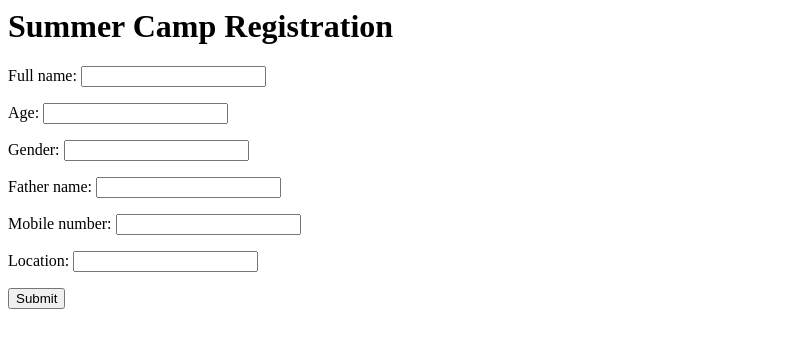
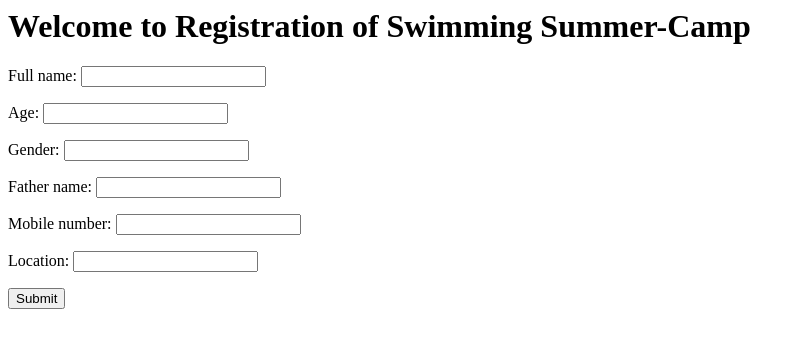
Before and after one commit to vinod-kha/summercamp-registration-python-django, a Django app: page /registration/ in a window 1280 px wide. Shown: the top 348 px of the page, without its empty margins (0-805 px from the left). Run offline with Django 4.2, Linux system fonts and the light colour scheme.

Commit message:
auto-commit

```diff
--- a/registration/templates/registration/register.html
+++ b/registration/templates/registration/register.html
@@ -1,4 +1,4 @@
-<h1>Summer Camp Registration</h1>
+<h1>Welcome to Registration of Swimming Summer-Camp </h1>
 <form method="post">
     {% csrf_token %}
     {{ form.as_p }}
```
Also changed, not shown: db.sqlite3 (added), registration/__init__.py (deleted), registration/migrations/__init__.py (deleted), summercamp/__init__.py (deleted).
